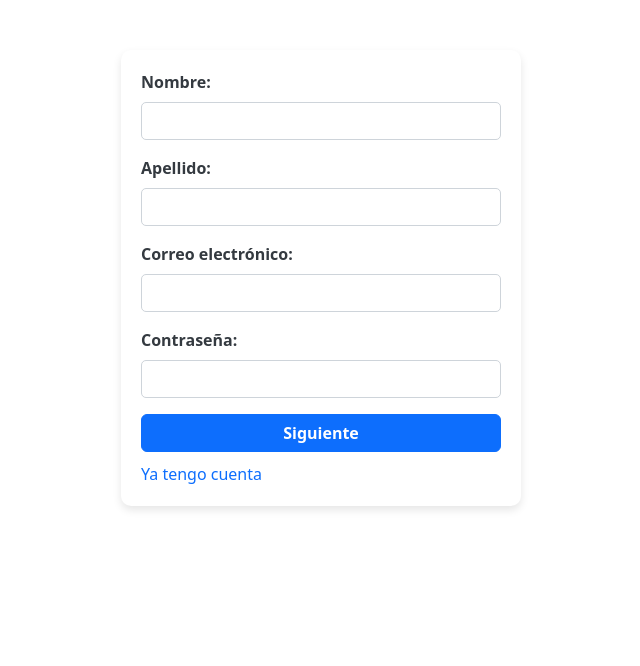
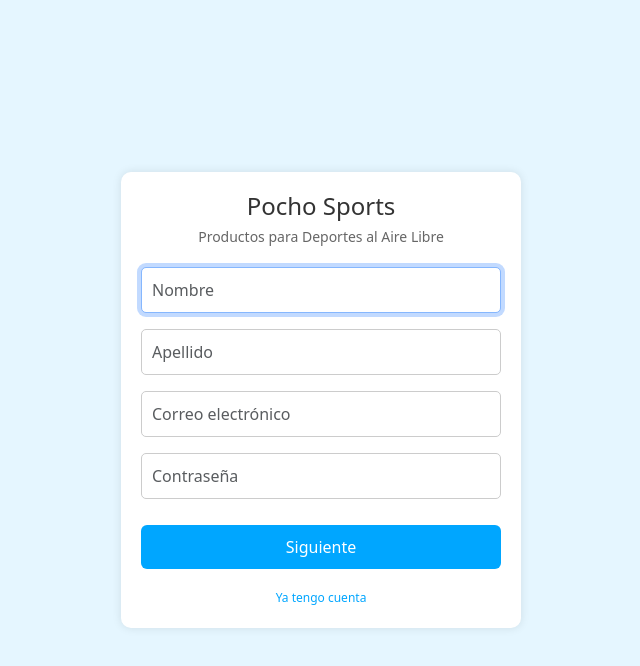
Before and after one commit to ImSaitam/proyecto_inet, a React (Create React App) app: page /register in a window 1280 px wide. Shown: the top 666 px of the page, without its empty margins (319-959 px from the left). Built offline with nearby package versions, Linux system fonts and the light colour scheme; the HTML template or start-up script is replaced by a standard one.

Commit message:
cambio de estilo login y registro + logo

```diff
--- a/src/components/login.js
+++ b/src/components/login.js
@@ -2,27 +2,38 @@ import 'bootstrap/dist/css/bootstrap.min.css';
 import '../login.css';
 import Button from 'react-bootstrap/Button';
 import Form from 'react-bootstrap/Form';
-import { Link, useNavigate } from "react-router-dom";
+import { Link } from "react-router-dom";
+import logo from '../images/logo.png';
+import { Image } from 'react-bootstrap';
 
 export default function LoginForm() {
-    return(
-        <div className='centerForm'>
-            <Form className='loginForm'>
+    return (
+        <div className='login-container'>
+            <div className='login-box'>
+                <h5>Inicio de sesión</h5>
+                <hr className="bg-light division"/>
+                <div className='logo'>
+                    <Image src={logo} alt="Pocho Sports Logo" />
+                </div>
+                <h2>Pocho Sports</h2>
+                <p>Productos para Deportes al Aire Libre</p>
+                <Form>
                     <Form.Group className='mb-3'>
-                    <Form.Label>Nombre de usuario</Form.Label>
-                    <Form.Control type='text' autoFocus required />
+                        <Form.Control type='text' placeholder="Nombre de Usuario" autoFocus required />
                     </Form.Group>
                     <Form.Group className='mb-3'>
-                    <Form.Label>Contraseña</Form.Label>
-                    <Form.Control type='password' required />
+                        <Form.Control type='password' placeholder="Contraseña" required />
                     </Form.Group>
                     <Button type="submit" className="btn btn-primary">
                         Iniciar sesión
                     </Button>
-                <Link type="submit" className="btn btn-secondary" to={"/register"}>
-                    Registrarse
+                </Form>
+                <div className='register-link'>
+                    <Link to={"/register"}>
+                        Nuevo en Pocho Sports? Registrate aqui.
                     </Link>
-            </Form>
+                </div>
+            </div>
         </div>
     );
 }
--- a/src/components/register.js
+++ b/src/components/register.js
@@ -1,68 +1,82 @@
 import Form from 'react-bootstrap/Form';
 import { Button } from 'react-bootstrap';
-import '../register.css'
-import { Link } from 'react-router-dom';
+import { Link, useNavigate } from 'react-router-dom';
 import { useState } from 'react';
+import '../register.css';
 
 export default function RegisterForm() {
-
     const [step, setStep] = useState(1);
+    const [isAnimating, setIsAnimating] = useState(false);
+    const navigate = useNavigate();
 
     const handleNextStep = () => {
+        setIsAnimating(true);
+        setTimeout(() => {
             setStep(2);
+            setIsAnimating(false);
+        }, 150);
     };
 
     const handlePreviousStep = () => {
+        setIsAnimating(true);
+        setTimeout(() => {
             setStep(1);
+            setIsAnimating(false);
+        }, 150);
     };
 
-    return(
-        <Form className='registerForm'>
+    const handleNavigateToLogin = (e) => {
+        e.preventDefault();
+        setIsAnimating(true);
+        setTimeout(() => {
+            navigate('/login');
+        }, 150);
+    };
+
+    return (
+        <div className='register-container'>
+            <div className={`register-box ${isAnimating ? 'fade-out' : 'fade-in'}`}>
+                <h2>Pocho Sports</h2>
+                <p>Productos para Deportes al Aire Libre</p>
+                <Form>
                     {step === 1 && (
                         <>
                             <Form.Group className='mb-3'>
-                <Form.Label>Nombre:</Form.Label>
-                <Form.Control type='text' className='form-control' required />
+                                <Form.Control type='text' placeholder="Nombre" autoFocus required />
                             </Form.Group>
                             <Form.Group className='mb-3'>
-                <Form.Label>Apellido:</Form.Label>
-                <Form.Control type='text' className='form-control' required />
+                                <Form.Control type='text' placeholder="Apellido" required />
                             </Form.Group>
                             <Form.Group className='mb-3'>
-                <Form.Label>Correo electrónico:</Form.Label>
-                <Form.Control type='email' className='form-control' required />
+                                <Form.Control type='email' placeholder="Correo electrónico" required />
                             </Form.Group>
                             <Form.Group className='mb-3'>
-                <Form.Label>Contraseña:</Form.Label>
-                <Form.Control type='password' className='form-control' required />
+                                <Form.Control type='password' placeholder="Contraseña" required />
                             </Form.Group>
                             <Button type='button' className="btn btn-primary" onClick={handleNextStep}>
                                 Siguiente
                             </Button>
-            <Link variant="link" to={"/login"} className='mini-link'>Ya tengo cuenta</Link>
+                            <div className='register-link'>
+                                <Link to={"/login"} onClick={handleNavigateToLogin}>Ya tengo cuenta</Link>
+                            </div>
                         </>
                     )}
                     {step === 2 && (
                         <>
                             <Form.Group className='mb-3'>
-                <Form.Label>País de residencia:</Form.Label>
-                <Form.Control type='text' className='form-control' required />
+                                <Form.Control type='text' placeholder="País de residencia" required />
                             </Form.Group>
                             <Form.Group className='mb-3'>
-                <Form.Label>Provincia:</Form.Label>
-                <Form.Control type='text' className='form-control' required />
+                                <Form.Control type='text' placeholder="Provincia" required />
                             </Form.Group>
                             <Form.Group className='mb-3'>
-                <Form.Label>Partido:</Form.Label>
-                <Form.Control type='text' className='form-control' required />
+                                <Form.Control type='text' placeholder="Partido" required />
                             </Form.Group>
                             <Form.Group className='mb-3'>
-                <Form.Label>Localidad:</Form.Label>
-                <Form.Control type='text' className='form-control' required />
+                                <Form.Control type='text' placeholder="Localidad" required />
                             </Form.Group>
                             <Form.Group className='mb-3'>
-                <Form.Label>Dirección:</Form.Label>
-                <Form.Control type='text' className='form-control' required />
+                                <Form.Control type='text' placeholder="Dirección" required />
                             </Form.Group>
                             <Button type='submit' className="btn btn-primary">
                                 Registrarse
@@ -73,5 +87,7 @@ export default function RegisterForm() {
                         </>
                     )}
                 </Form>
+            </div>
+        </div>
     );
 }
--- a/src/login.css
+++ b/src/login.css
@@ -1,45 +1,86 @@
-.loginForm {
-    width: 100%;
-    max-width: 600px;
-    padding: 20px;
-    background-color: #ffffff;
-    border-radius: 10px;
-    box-shadow: 0 4px 8px rgba(0, 0, 0, 0.1);
-    position: relative;
-    z-index: 2;
-}
-
-.centerForm {
+.login-container {
+    background-color: #E5F6FF;
+    height: 100vh;
     display: flex;
     justify-content: center;
     align-items: center;
-    height: 100vh;
-    overflow: hidden;
-    position: relative;
 }
 
-.loginForm .btn-primary {
-    width: 100%;
-    background-color: #007bff;
-    border-color: #007bff;
-    font-weight: bold;
+.login-box {
+    background-color: #FFFFFF;
+    padding: 20px;
+    border-radius: 10px;
+    box-shadow: 0px 0px 10px rgba(0, 0, 0, 0.1);
+    text-align: center;
+    width: 25rem;
+}
+
+.logo img {
+    width: 50px;
+    height: 50px;
     margin-bottom: 10px;
 }
 
-.loginForm .btn-primary:hover {
-    background-color: #0056b3;
-    border-color: #0056b3;
+h2 {
+    font-size: 24px;
+    color: #333333;
+    margin-bottom: 5px;
 }
 
-.loginForm .btn-secondary {
+p {
+    font-size: 14px;
+    color: #666666;
+    margin-bottom: 20px;
+}
+
+.login-box input {
+    margin-bottom: 10px;
+    padding: 10px;
+    border: 1px solid #CCCCCC;
+    border-radius: 5px;
     width: 100%;
-    background-color: #6c757d;
-    border-color: #6c757d;
-    font-weight: bold;
+}
+
+.btn-primary {
+    background-color: #00A6FF;
+    border: none;
+    width: 100%;
+    padding: 10px;
+    font-size: 16px;
+    margin-top: 10px;
+}
+
+.options {
+    display: flex;
+    justify-content: space-between;
+    align-items: center;
     margin-bottom: 10px;
 }
 
-.loginForm .btn-secondary:hover {
-    background-color: #5a6268;
-    border-color: #545b62;
+.forgot-password {
+    font-size: 12px;
+    color: #00A6FF;
+    text-decoration: none;
 }
+
+.register-link {
+    margin-top: 15px;
+}
+
+.register-link a {
+    font-size: 12px;
+    color: #00A6FF;
+    text-decoration: none;
+}
+
+.bg-light {
+    background-color: #E5F6FF !important;
+}
+
+.shadow {
+    box-shadow: 0px 0px 10px rgba(0, 0, 0, 0.1) !important;
+}
+
+.division {
+    margin: 2% 0 6% 0;
+}
--- a/src/register.css
+++ b/src/register.css
@@ -1,36 +1,73 @@
-.registerForm {
-    width: 100%;
-    max-width: 400px;
-    padding: 20px;
-    background-color: #ffffff;
-    border-radius: 10px;
-    box-shadow: 0 4px 8px rgba(0, 0, 0, 0.1);
-    position: relative;
-    z-index: 2;
-    margin: auto;
-    margin-top: 50px; /* Espacio adicional arriba para separarlo del fondo */
+.register-container {
+    background-color: #E5F6FF; /* Mismo color de fondo que en login */
+    height: 100vh;
+    display: flex;
+    justify-content: center;
+    align-items: center;
 }
 
-.registerForm .form-group {
-    margin-bottom: 1rem;
+.register-box {
+    background-color: #FFFFFF;
+    padding: 20px;
+    border-radius: 10px;
+    box-shadow: 0px 0px 10px rgba(0, 0, 0, 0.1);
+    text-align: center;
+    width: 25rem;
 }
 
-.registerForm .form-label {
-    font-weight: bold;
-    color: #343a40;
+h2 {
+    font-size: 24px;
+    color: #333333;
+    margin-bottom: 5px;
 }
 
-.registerForm .form-control {
-    border-radius: 5px;
-    border: 1px solid #ced4da;
+p {
+    font-size: 14px;
+    color: #666666;
+    margin-bottom: 20px;
 }
 
-.registerForm .btn-primary {
+.register-box input {
+    margin-bottom: 10px;
+    padding: 10px;
+    border: 1px solid #CCCCCC;
+    border-radius: 5px;
     width: 100%;
-    font-weight: bold;
-    margin-bottom: 10px;
+}
+
+.btn-primary {
+    background-color: #00A6FF;
+    border: none;
+    width: 100%;
+    padding: 10px;
+    font-size: 16px;
+    margin-top: 10px;
 }
 
 .mini-link {
+    font-size: 12px;
+    color: #00A6FF;
     text-decoration: none;
 }
+
+.division {
+    margin: 2% 0 6% 0;
+}
+
+.fade-out {
+    animation: fadeOut 0.5s forwards;
+}
+
+.fade-in {
+    animation: fadeIn 0.5s forwards;
+}
+
+@keyframes fadeOut {
+    from { opacity: 1; }
+    to { opacity: 0; }
+}
+
+@keyframes fadeIn {
+    from { opacity: 0; }
+    to { opacity: 1; }
+}
```
Also changed, not shown: src/images/logo.png (added). Lines whose indentation alone changed are shown as unchanged.
